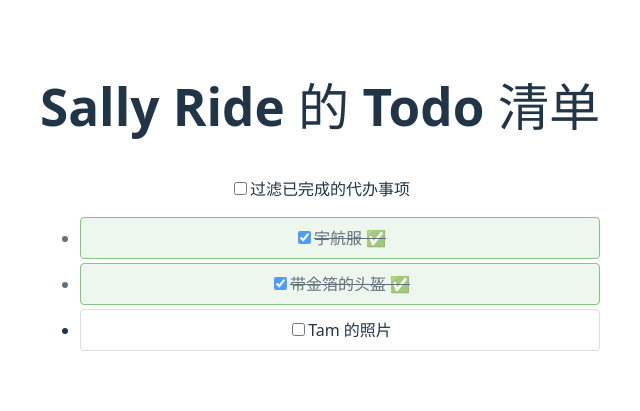
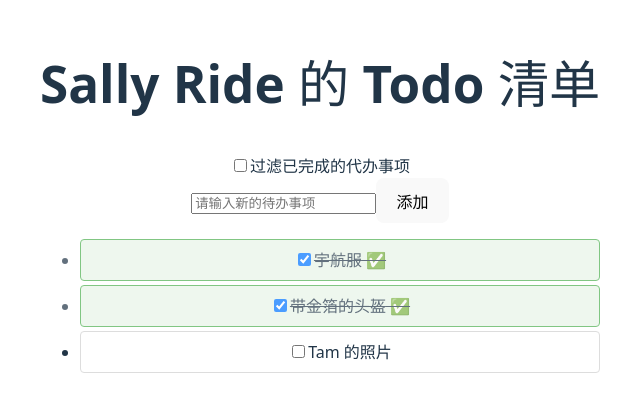
Before and after one commit to harveyhe7/TodoList-front-end, a React (Vite) app: page / in a window 1280 px wide. Shown: the part 199-610 px from the top of the page, without its empty margins (320-960 px from the left). Built offline with nearby package versions, Linux system fonts and the light colour scheme.

Commit message:
feat: 新增添加todo的功能

```diff
--- a/src/TodoList.jsx
+++ b/src/TodoList.jsx
@@ -1,7 +1,7 @@
 import { useTodoStore } from './stores/todoList';
 import styles from './TodoList.module.css';
 
-function TodoItem({title, completed, onToggle }) {
+function TodoItem({ title, completed, onToggle }) {
     const itemClassName = `${styles.item} ${completed ? styles.checked : ''}`;
     return (
         <li className={itemClassName}>
@@ -26,10 +26,28 @@ export default function TodoList() {
     return (
         <section>
             <h1>Sally Ride 的 Todo 清单</h1>
+
             <label>
                 <input type="checkbox" checked={isFilter} onChange={setFilter} />
                 过滤已完成的代办事项
             </label>
+            <form onSubmit={e => {
+                e.preventDefault();
+                const input = e.target.elements.title;
+                const title = input.value.trim();
+
+                if (title) {
+                    setTodos(todos => [
+                        ...todos,
+                        { id: todos.length + 1, title, completed: false }
+                    ]);
+                    input.value = '';
+                }
+                console.log(todos);
+            }}>
+                <input name="title" placeholder="请输入新的待办事项" />
+                <button type="submit">添加</button>
+            </form>
             <ul>
                 {filteredItems.map(item =>
                     <TodoItem key={item.id} {...item} onToggle={() => toggleTodo(item.id)} />
```
Lines whose indentation alone changed are shown as unchanged.
